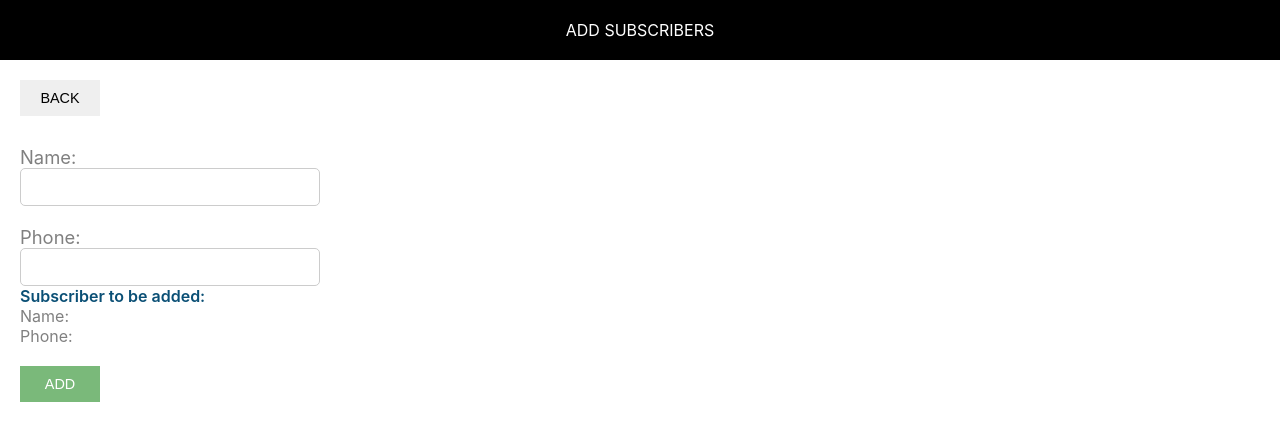
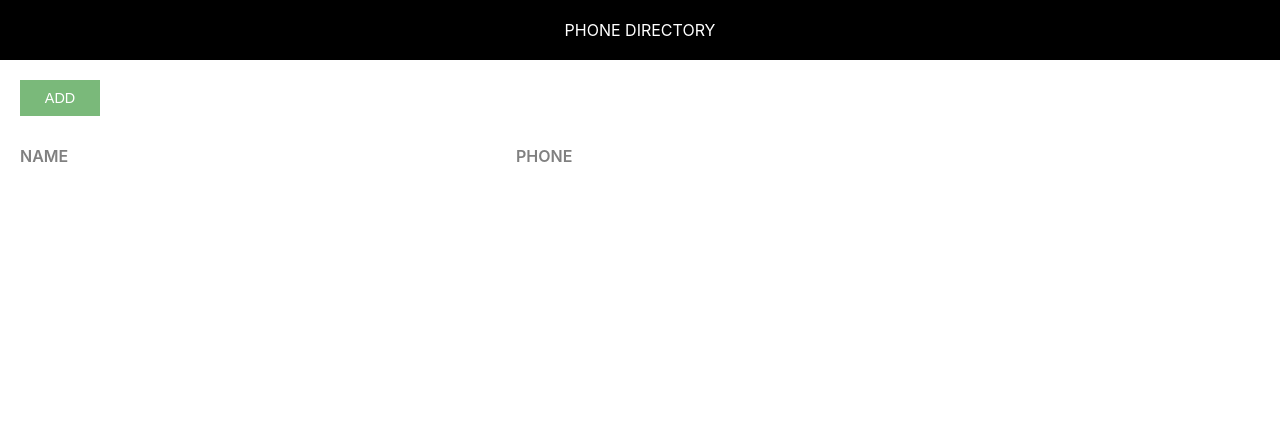
Before and after one commit to rutuls/phone-directory, a React (Create React App) app: page / in a window 1280 px wide. Shown: the top 440 px of the page. Built offline with nearby package versions, Linux system fonts and the light colour scheme.

Commit message:
Added state in ‘AddSubscriber’ and ‘App’ components

```diff
--- a/src/AddSubscribers.js
+++ b/src/AddSubscribers.js
@@ -3,7 +3,25 @@
 import './AddSubscribers.css';
 import './common/common.css';
 class AddSubscribers extends Component {
+
+    constructor() {
+        super();
+        this.state = {
+            id: 0,
+            name: '',
+            phone: '',
+        }
+    }
+
+    inputChangedHandler = (e) => {
+        const state = this.state;
+        state[e.target.name] = e.target.value;
+        this.setState(state);
+        console.log(this.state);
+    }
+
     render() {
+        const p = this.state.phone;
         return (
             <div>
                 <Header heading="Add Subscribers"></Header>
@@ -11,15 +29,15 @@
                 <button className="custom-btn">Back</button>
                 <form className="subscriber-form">
                     <label htmlFor="name" className="label-control">Name: </label><br/>
-                    <input id="name" type="text" className="input-control" name="name"></input><br/><br/>
+                    <input id="name" type="text" className="input-control" name="name" onChange={this.inputChangedHandler}></input><br/><br/>
 
                     <label htmlFor="phone" className="label-control">Phone: </label><br/>
-                    <input id="phone" type="text" className = "input-control" name="phone"></input>
+                    <input id="phone" type="text" className = "input-control" name="phone" onChange={this.inputChangedHandler}></input>
 
                     <div className="subscriber-info-container">
                         <span className="subscriber-to-add-heading"> Subscriber to be added: </span><br/>
-                        <span className="subscriber-info">Name: </span><br/>
-                        <span className="subscriber-info">Phone: </span><br/>
+                        <span className="subscriber-info">Name: {this.state.name}</span><br/>
+                        <span className="subscriber-info">Phone: {p} </span><br/>
                         <span></span>
                     </div>
                     <button type="submit" className="custom-btn add-btn">Add</button>
--- a/src/App.js
+++ b/src/App.js
@@ -2,19 +2,29 @@
 import Header from "./Header";
 import './App.css'
 class App extends Component {
+
+
+  constructor() {
+    super();
+    this.state={
+      subscribersListToShow: []
+    };
+  }
+
   render() {
-    let subscribers = [
-      {
-        id: '101',
-        name: 'Rutul Shah',
-        phone: '888111888'
-      },
-      {
-        id: '102',
-        name: 'Radhika Mandil',
-        phone: '999111999'
-      }
-    ];
+    // let subscribers = [
+    //   {
+    //     id: '101',
+    //     name: 'Rutul Shah',
+    //     phone: '888111888'
+    //   },
+    //   {
+    //     id: '102',
+    //     name: 'Radhika Mandil',
+    //     phone: '999111999'
+    //   }
+    // ];
+
     return (
       <div>
       <Header heading="Phone Directory"></Header>
@@ -26,7 +36,7 @@
         </div>
 
         {
-          subscribers.map(sub => <div key={sub.id} className="grid-container">
+          this.state.subscribersListToShow.map(sub => <div key={sub.id} className="grid-container">
           <span className="grid-item">{sub.name}</span>
           <span className="grid-item">{sub.phone}</span>
           <span className="grid-item action-btn-container"><button className="custom-btn delete-btn">Delete</button></span>
--- a/src/index.js
+++ b/src/index.js
@@ -5,7 +5,7 @@
 import AddSubscribers from './AddSubscribers';
 import * as serviceWorker from './serviceWorker';
 
-ReactDOM.render(<AddSubscribers />, document.getElementById('root'));
+ReactDOM.render(<App />, document.getElementById('root'));
 
 // If you want your app to work offline and load faster, you can change
 // unregister() to register() below. Note this comes with some pitfalls.
```
